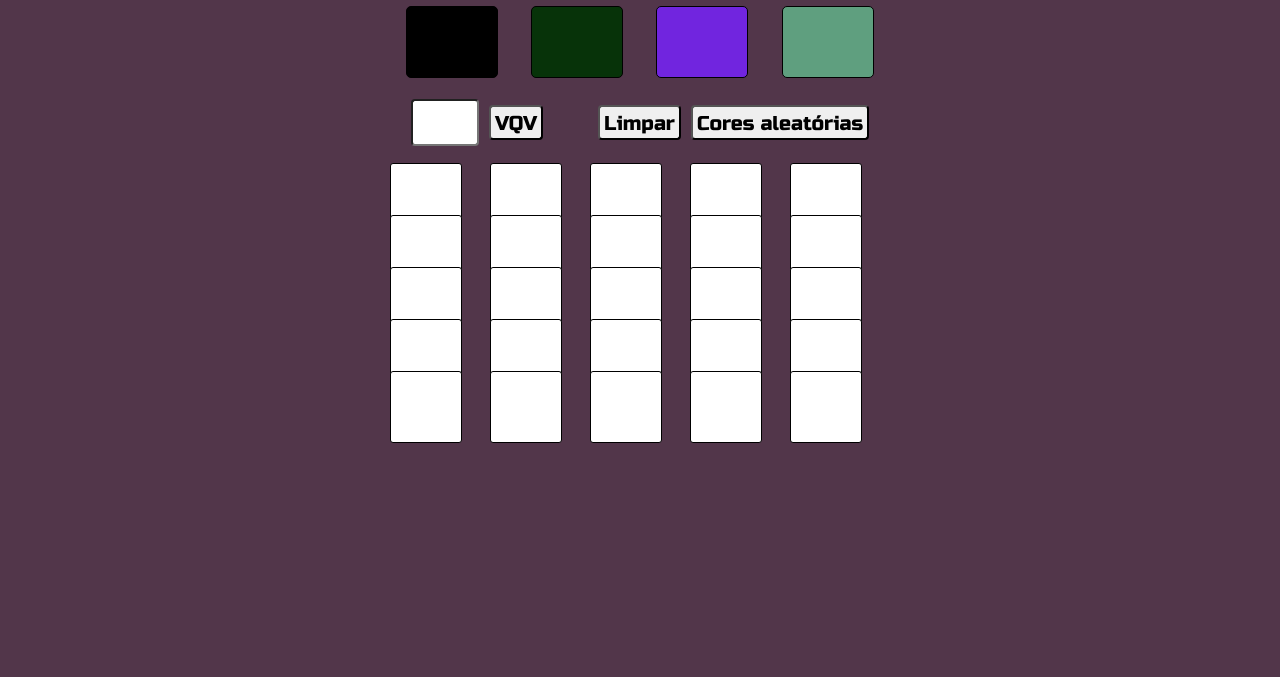
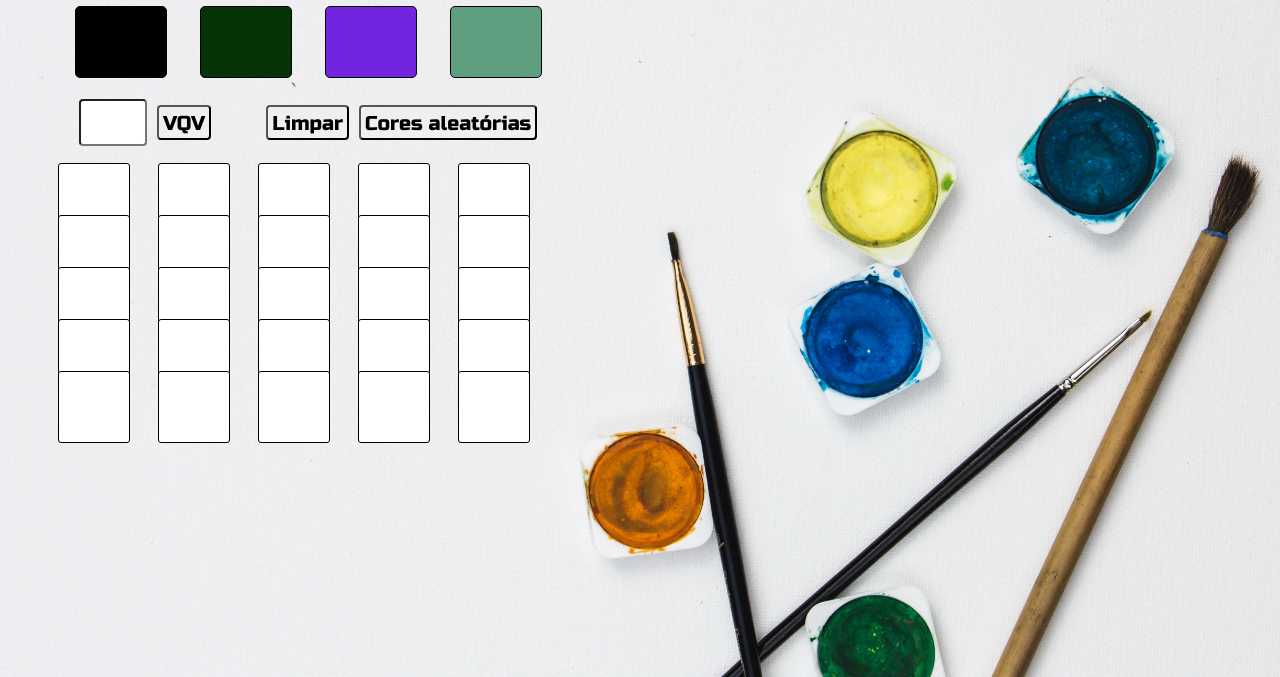
Before and after one commit to carolinasouza0/pixelsArt, a plain HTML site: page index.html in a window 1280 px wide. Shown: the part 123-800 px from the top of the page. Drawn offline with Linux system fonts and the light colour scheme.

Commit message:
adicionando background image

```diff
--- a/style.css
+++ b/style.css
@@ -1,9 +1,17 @@
 body {
   display: flex;
-  justify-content: center;
+  justify-content: flex-start;
   align-items: center;
-  background-color: rgb(82, 54, 74);
+  background-image: url('kelli-tungay-Sj0nhVIb4eY-unsplash.jpg');
+  background-size: 100%;
 }
+
+main {
+  display: flex;
+  flex-direction: column;
+  margin-left: 50px;
+}
+
 h1 {
   font-family: "Russo One", sans-serif;
   display: inline-block;
```
Also changed, not shown: debby-hudson-MzSqFPLo8CE-unsplash.jpg (added), kelli-tungay-Sj0nhVIb4eY-unsplash.jpg (added).
